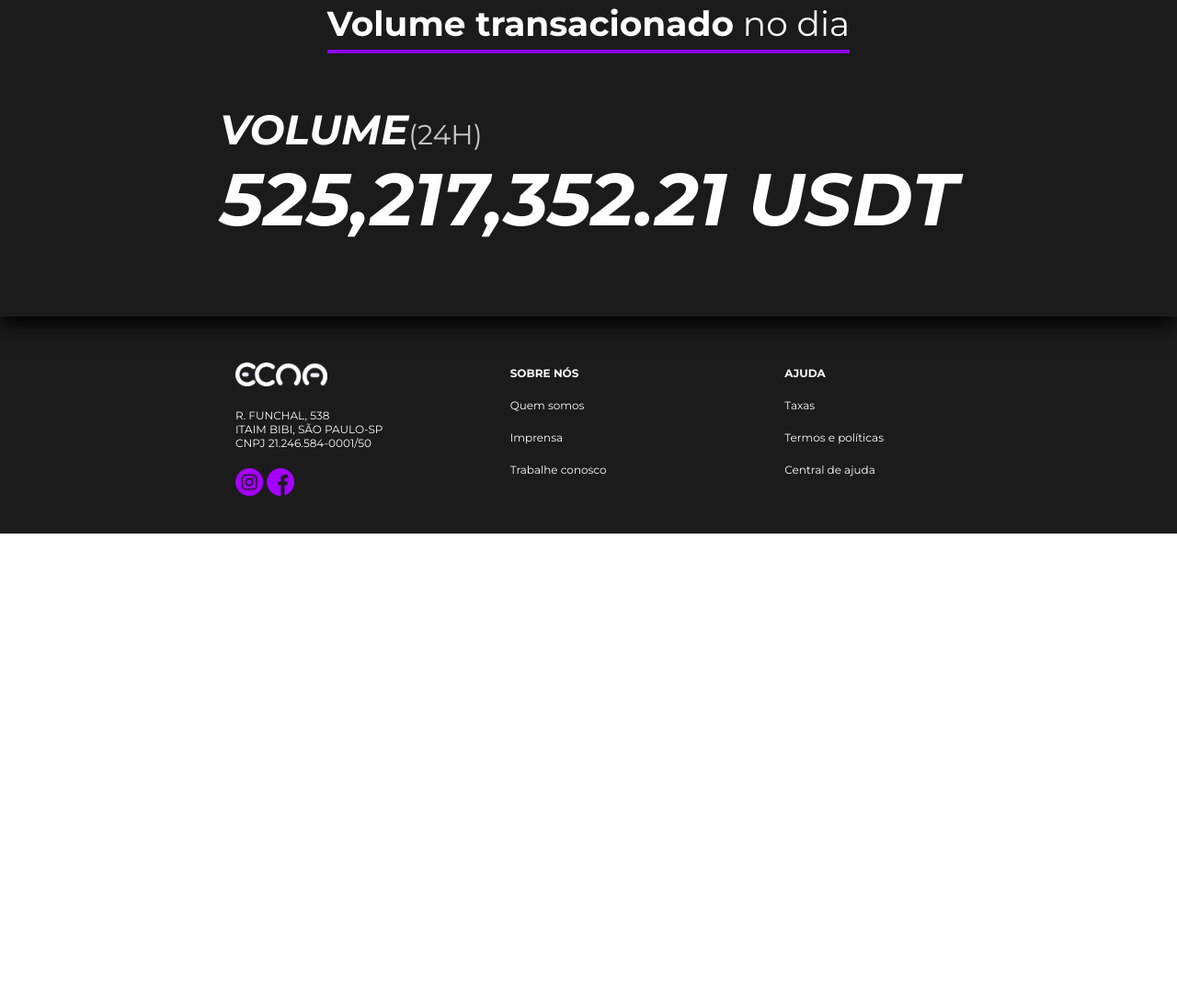
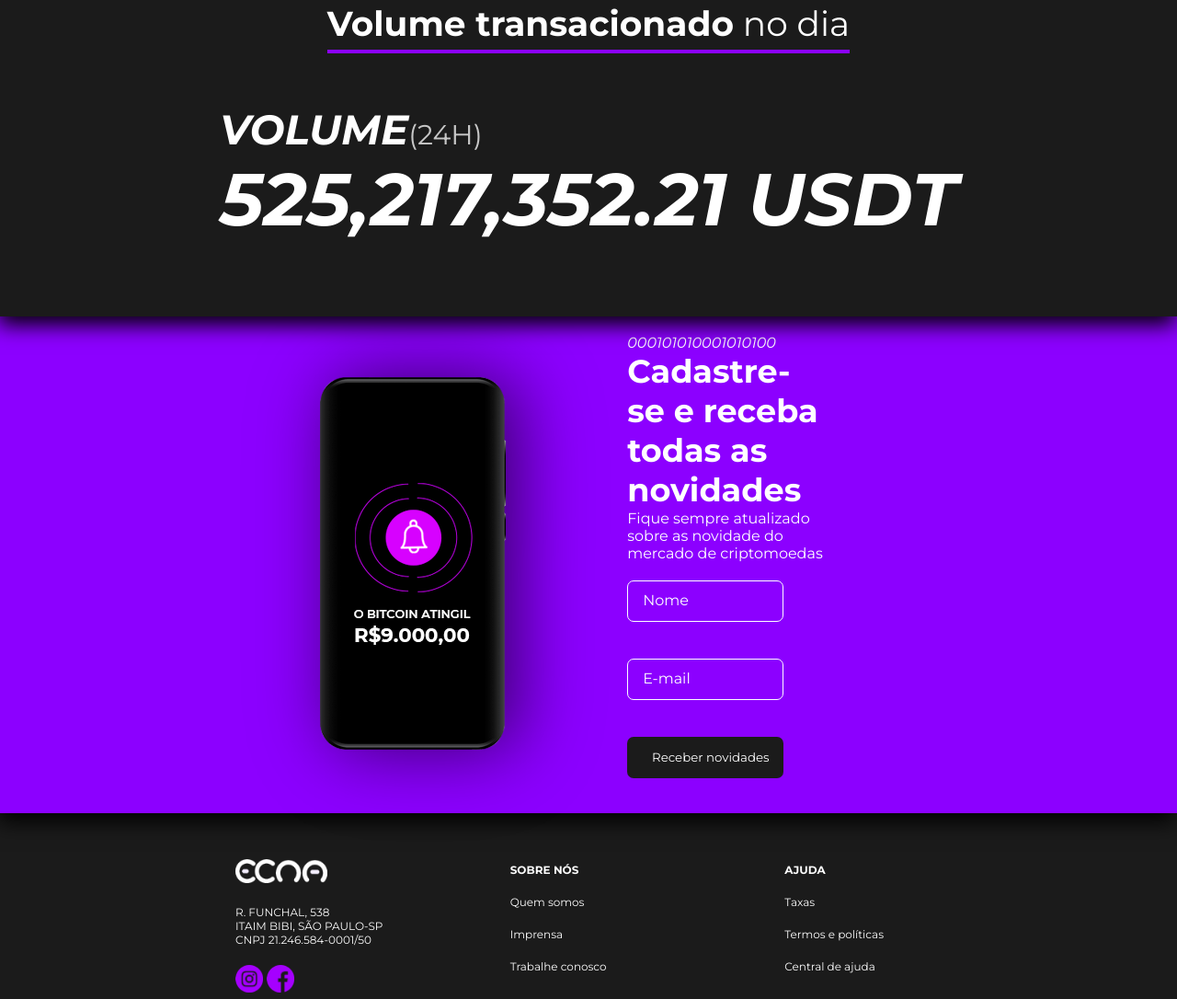
Before and after one commit to verissteph/ECNA, a plain HTML site: page index.html in a window 1280 px wide. Shown: the part 1584-2670 px from the top of the page at 92% size. Before the commit the page ends 2164 px from the top, so only its background shows below. Drawn offline with Linux system fonts and the light colour scheme.

Commit message:
'Criei-o-formulario-decontato'

```diff
--- a/all.css
+++ b/all.css
@@ -106,7 +106,7 @@ footer {
     height: 236px;
     box-sizing: border-box;
     padding-top: 30px;
-    z-index: -4;
+    z-index: -10;
 }
 
 footer div {
--- a/index.html
+++ b/index.html
@@ -46,6 +46,10 @@
         </div>
     </div>
 
+    <!-- O BANNER ACABA AQUI-->
+
+    <!-- A COTAÇÃO COMEÇA AQUI-->
+
     <div class="cotacao">
         <div class="titulo">
             <h2>
@@ -65,7 +69,7 @@
         </h3>
     </div>
 
-    <!-- O BANNER ACABA AQUI-->
+    <!-- A COTAÇÃO ACABA AQUI-->
 
     <!-- O VARIAÇÃO COMEÇA AQUI-->
 
@@ -123,6 +127,30 @@
 
     <!-- O VOLUME TRANSACIONADO ACABA AQUI-->
 
+     <!-- A FORMULÁRIO COMEÇA AQUI -->
+
+     <div class="formulario">
+         <div class="content-formulario">
+            <div>
+                <img src="img/celular_alerta.png" alt="celular-alerta">
+             </div>
+             <div class="banner-2">
+                <section>
+                    <em>000101010001010100</em>
+                    <h2>Cadastre-se e receba todas as novidades</h2>
+                    <p>Fique sempre atualizado sobre as novidade do mercado de criptomoedas</p>
+                    <form method="POST">
+                        <input id="nome" type="text" placeholder="Nome">
+                        <input id="email" type="email" placeholder="E-mail">
+                        <button type="submit">Receber novidades</button>
+                    </form>
+                </section>
+            </div>
+         </div>
+    </div>
+
+    <!-- A FORMULÁRIO ACABA AQUI -->
+
     <!-- FOOTER COMEÇA AQUI-->
 
     <footer>
@@ -140,7 +168,7 @@
         </div>
     </footer>
 
-    <!-- ACABA COMEÇA AQUI-->
+    <!--O FOOTER ACABA COMEÇA AQUI-->
 
 </body>
 </html>
--- a/style.css
+++ b/style.css
@@ -21,7 +21,6 @@
 }
 
 .banner section{
-
     display: flex;
     flex-wrap: wrap;
     width: 80%;
@@ -207,3 +206,86 @@ h3{
 }
 
 /* fim da variação da moeda*/
+
+/*Cotação*/
+
+.formulario{
+    width: 100%;
+    height: 540px;
+    display: flex;
+    justify-content: center;
+    align-items: center;
+    background-color:#8c00ff;
+    padding: 5% 0 ;
+    box-shadow: -2px 9px 22px black;
+    z-index: -4;
+}
+
+.content-formulario{
+    width: 62%;
+    display: flex;
+    justify-content: space-between;
+    align-items: center;
+}
+
+.banner-2 section {
+    width: 60%;
+    text-align: left;
+}
+
+input{
+    border: 1px solid #fff;
+    background-color: rgba(0,0,0,0);
+    height: 45px;
+    width: 80%;
+    padding: 5px;
+    padding-left: 16px;
+    margin: 20px 0px;
+    border-radius: 7px;
+
+
+}
+
+::-webkit-input-placeholder {
+    color: #fff;
+    font-size: 16px;
+ }
+
+ :-moz-placeholder { /* Firefox 18- */
+    color: #fff;
+    font-size: 16px;
+ }
+
+ ::-moz-placeholder {  /* Firefox 19+ */
+    color: #fff;
+    font-size: 16px;
+ }
+
+ :-ms-button-placeholder {
+    color: #fff;
+    font-size: 16px;
+ }
+
+button{
+    background-color: #1b1b1b;
+    height: 45px;
+    width: 80%;
+    padding: 5px;
+    padding-left: 16px;
+    margin: 20px 0px;
+    border-radius: 7px;
+    border: none;
+}
+
+
+.banner-2 section h2{
+    display: flex;
+    flex-wrap: wrap;
+    font-weight: bolder;
+    font-size: 35px;
+    z-index: 1;
+}
+
+
+
+/*Fim da Cotação*/
```
Also changed, not shown: img/celular_alerta.png (added).
